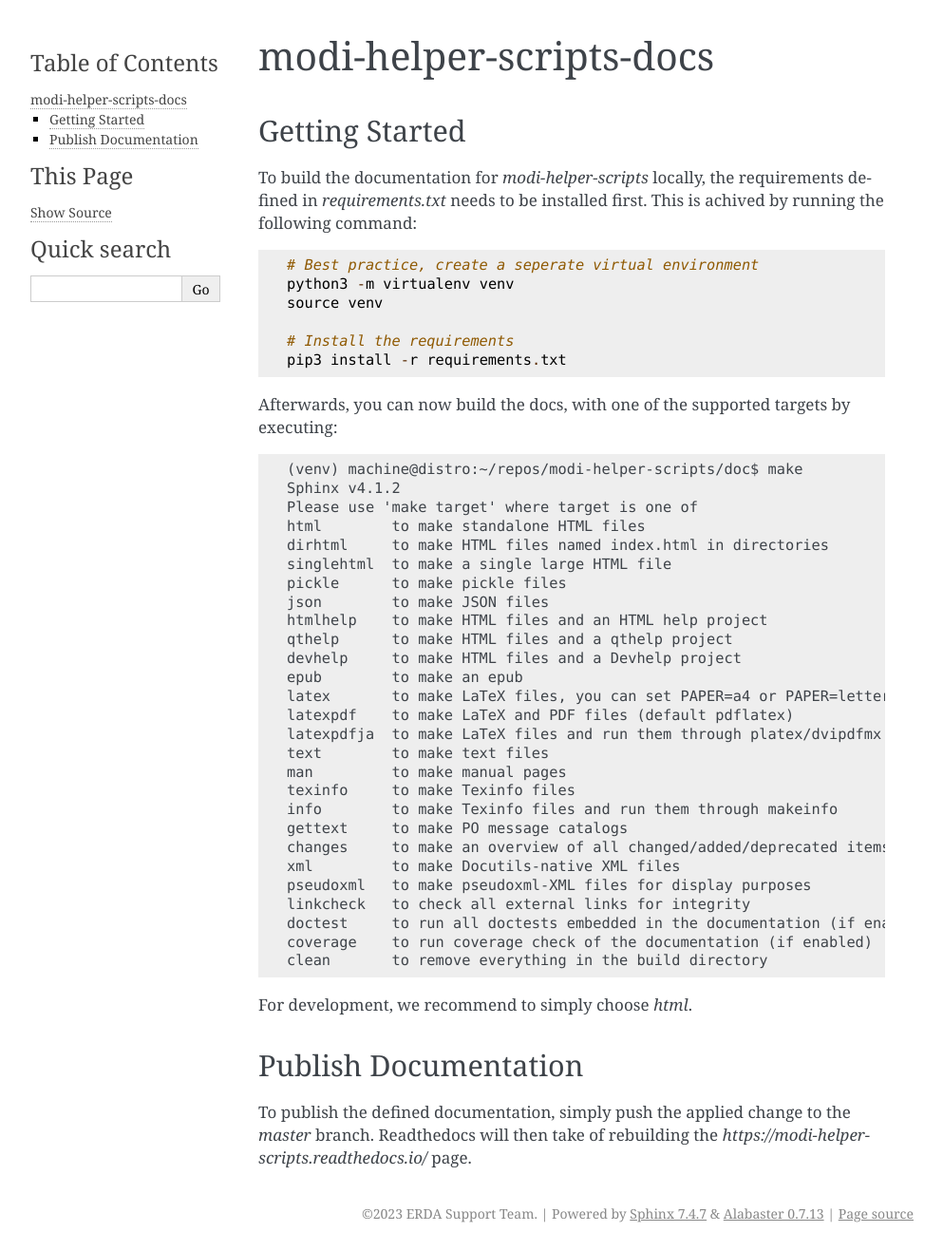
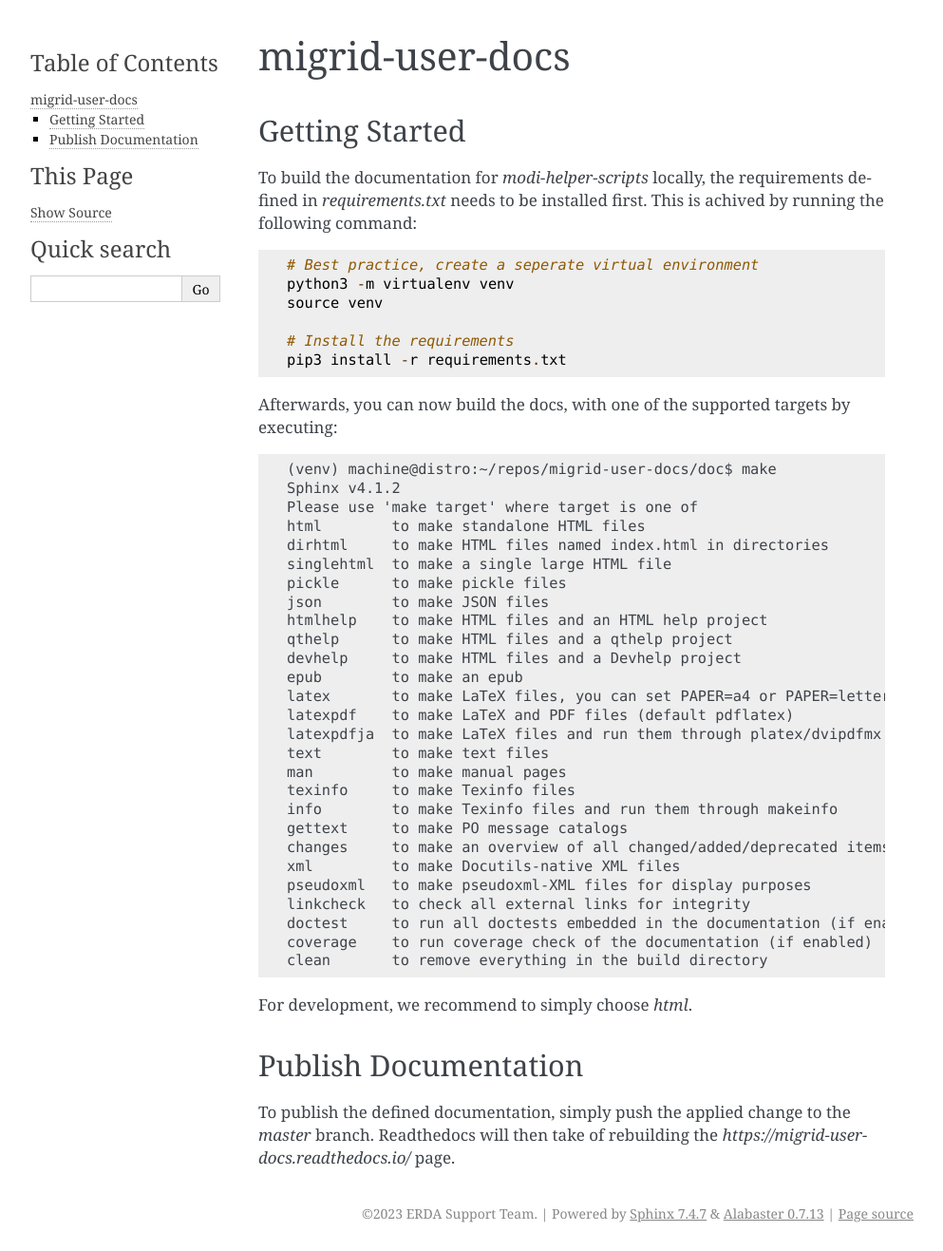
Before and after one commit to ucphhpc/migrid-user-docs, a Sphinx documentation site: the page built from docs/README.rst, in a window 1280 px wide. Shown: the whole page at 95% size, without its empty margins (148-1141 px from the left). Built offline with Sphinx 7.4.7, drawn with Linux system fonts in a browser that asks for light colours; pages that are not in the unit, such as notebooks, are missing from menus.

Commit message:
Update README.rst
Replaced with migrid-user-docs

```diff
--- a/docs/README.rst
+++ b/docs/README.rst
@@ -1,5 +1,5 @@
 ========================
-modi-helper-scripts-docs
+migrid-user-docs
 ========================
 
 ---------------
@@ -18,7 +18,7 @@ This is achived by running the following command::
 
 Afterwards, you can now build the docs, with one of the supported targets by executing::
 
-    (venv) machine@distro:~/repos/modi-helper-scripts/doc$ make
+    (venv) machine@distro:~/repos/migrid-user-docs/doc$ make
     Sphinx v4.1.2
     Please use 'make target' where target is one of
     html        to make standalone HTML files
@@ -53,4 +53,4 @@ Publish Documentation
 ---------------------
 
 To publish the defined documentation, simply push the applied change to the `master` branch.
-Readthedocs will then take of rebuilding the `https://modi-helper-scripts.readthedocs.io/` page.
+Readthedocs will then take of rebuilding the `https://migrid-user-docs.readthedocs.io/` page.
```
